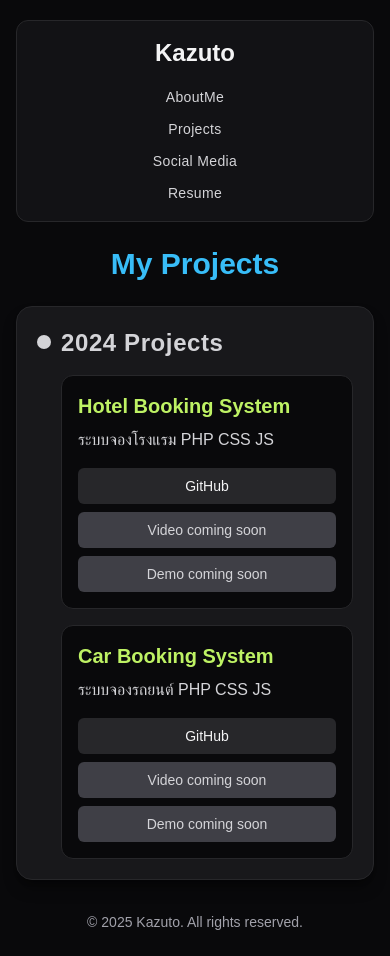
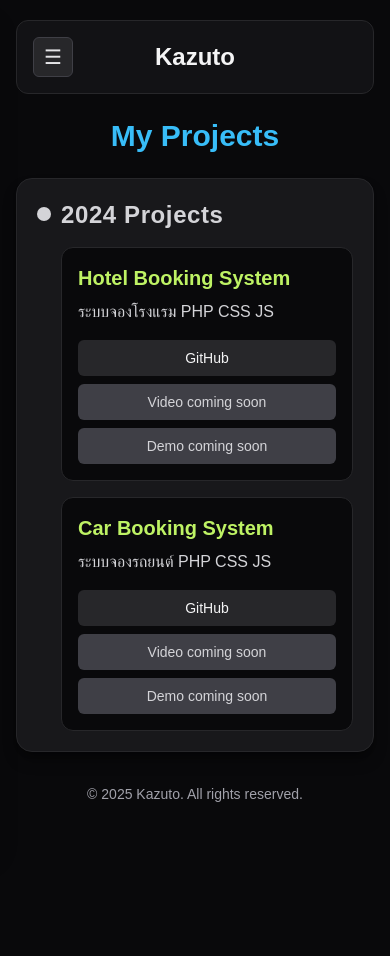
Before and after one commit to KazutoNz/Resume-React, a React (Vite) app: page /projects in a window 390 px wide. After the commit the page ends 844 px from the top, so only its background shows below. Built offline with nearby package versions, Linux system fonts and the light colour scheme.

Commit message:
Fix mobile

```diff
--- a/src/components/Header.jsx
+++ b/src/components/Header.jsx
@@ -1,21 +1,89 @@
+import { useState } from 'react';
 import { Link } from 'react-router-dom';
 
 function Header() {
+  const [isMenuOpen, setIsMenuOpen] = useState(false);
+  const navItems = [
+    { to: '/', label: 'AboutMe' },
+    { to: '/projects', label: 'Projects' },
+    { to: '/social-media', label: 'Social Media' },
+    { to: '/resume', label: 'Resume' },
+  ];
+
   return (
     <header className="mx-auto w-full max-w-6xl px-4 pt-5 sm:px-6">
       <nav className="rounded-xl border border-zinc-800 bg-zinc-900/70 px-4 py-4 backdrop-blur">
-        <h1 className="text-center text-2xl font-semibold text-zinc-100 sm:text-3xl">
-          <Link to="/" className="transition-colors hover:text-sky-400">
-            Kazuto
-          </Link>
-        </h1>
-        <ul className="mt-4 flex flex-col items-center gap-2 sm:flex-row sm:justify-center sm:gap-7">
-          <li><Link className="text-sm tracking-wide text-zinc-300 transition-colors hover:text-sky-400 sm:text-base" to="/">AboutMe</Link></li>
-          <li><Link className="text-sm tracking-wide text-zinc-300 transition-colors hover:text-sky-400 sm:text-base" to="/projects">Projects</Link></li>
-          <li><Link className="text-sm tracking-wide text-zinc-300 transition-colors hover:text-sky-400 sm:text-base" to="/social-media">Social Media</Link></li>
-          <li><Link className="text-sm tracking-wide text-zinc-300 transition-colors hover:text-sky-400 sm:text-base" to="/resume">Resume</Link></li>
+        <div className="flex items-center justify-between sm:justify-center">
+          <button
+            type="button"
+            className="inline-flex h-10 w-10 items-center justify-center rounded-md border border-zinc-700 bg-zinc-800 text-zinc-200 transition hover:bg-zinc-700 sm:hidden"
+            onClick={() => setIsMenuOpen(true)}
+            aria-label="Open menu"
+          >
+            <span className="text-xl leading-none">☰</span>
+          </button>
+
+          <h1 className="text-center text-2xl font-semibold text-zinc-100 sm:text-3xl">
+            <Link to="/" className="transition-colors hover:text-sky-400">
+              Kazuto
+            </Link>
+          </h1>
+
+          <div className="h-10 w-10 sm:hidden" />
+        </div>
+
+        <ul className="mt-4 hidden items-center gap-7 sm:flex sm:justify-center">
+          {navItems.map((item) => (
+            <li key={item.to}>
+              <Link
+                className="text-base tracking-wide text-zinc-300 transition-colors hover:text-sky-400"
+                to={item.to}
+              >
+                {item.label}
+              </Link>
+            </li>
+          ))}
         </ul>
       </nav>
+
+      <div
+        className={`fixed inset-0 z-40 bg-black/50 transition-opacity sm:hidden ${
+          isMenuOpen ? 'opacity-100' : 'pointer-events-none opacity-0'
+        }`}
+        onClick={() => setIsMenuOpen(false)}
+      />
+
+      <aside
+        className={`fixed inset-y-0 left-0 z-50 w-72 border-r border-zinc-800 bg-zinc-950 p-5 shadow-xl transition-transform duration-300 sm:hidden ${
+          isMenuOpen ? 'translate-x-0' : '-translate-x-full'
+        }`}
+      >
+        <div className="mb-6 flex items-center justify-between">
+          <span className="text-lg font-semibold text-zinc-100">Menu</span>
+          <button
+            type="button"
+            className="inline-flex h-9 w-9 items-center justify-center rounded-md border border-zinc-700 bg-zinc-800 text-zinc-200 transition hover:bg-zinc-700"
+            onClick={() => setIsMenuOpen(false)}
+            aria-label="Close menu"
+          >
+            <span className="text-lg leading-none">✕</span>
+          </button>
+        </div>
+
+        <ul className="flex flex-col gap-2">
+          {navItems.map((item) => (
+            <li key={item.to}>
+              <Link
+                className="block rounded-md px-3 py-2 text-zinc-200 transition hover:bg-zinc-800 hover:text-sky-400"
+                to={item.to}
+                onClick={() => setIsMenuOpen(false)}
+              >
+                {item.label}
+              </Link>
+            </li>
+          ))}
+        </ul>
+      </aside>
     </header>
   );
 }
```
Also changed, not shown: 1 other file (tests, documents, lock files or other folders).
